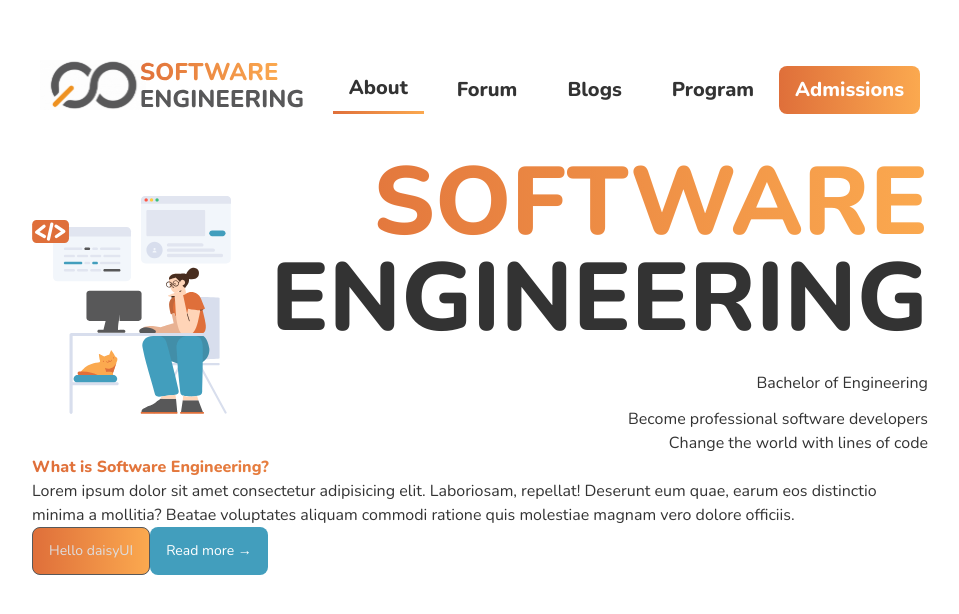
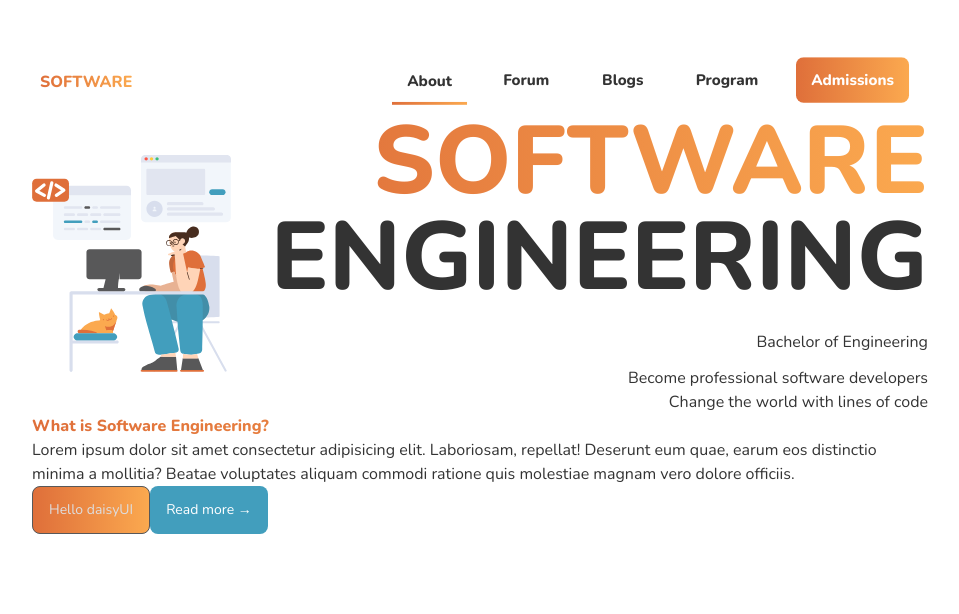
Before and after one commit to neneprm/SE-WEBSITE, a Next.js app: page / in a window 1280 px wide. Shown: the top 614 px of the page, without its empty margins (160-1119 px from the left). Built offline with nearby package versions, Linux system fonts and the light colour scheme.

Commit message:
Fix navbar

```diff
--- a/pages/components/navbar.tsx
+++ b/pages/components/navbar.tsx
@@ -1,18 +1,58 @@
 import Image from 'next/image'
 import logo from '../assets/logo.svg'
+import { HiMenu } from "react-icons/hi";
+import { useState } from 'react';
+import Link from 'next/link';
+
+interface IButton {
+    style: string,
+    link: string,
+    text: string,
+
+}
 
 const NavBar = () => {
+    const Button: React.FunctionComponent<IButton> = ({ style, link, text }) => {
+        return (
+            <button className={`btn btn-ghost sm:text-base md:text-md lg:text-lg font-bold mx-2 ${style}`}>
+                <Link href={`${link}`}><a>{text}</a></Link>
+            </button>
+        )
+    }
     return (
-        <div className='navbar bg-base-100 pb-8'>
+        <div className='navbar'>
             <div className='flex-1'>
-                <a className='hover:cursor-pointer'><Image src={logo} /></a>
+                {/* <a className='hover:cursor-pointer'><Image src={logo} /></a> */}
+                <button className='font-bold text-gradient sm:text-base md:text-md lg:text-lg'>
+                    <Link href='/'><a>SOFTWARE</a></Link>
+                </button>
             </div>
-            <div className='flex-none'>
-                <button className='btn btn-ghost text-xl font-bold mx-2 border-0 border-b-[3px] border-gradient'>About</button>
-                <button className='btn btn-ghost text-xl font-bold mx-2'>Forum</button>
-                <button className='btn btn-ghost text-xl font-bold mx-2'>Blogs</button>
-                <button className='btn btn-ghost text-xl font-bold mx-2'>Program</button>
-                <button className='btn text-xl font-bold bg-gradient hover:bg-gradient-focus border-none text-base-100'>Admissions</button>
+            <div className='flex-none hidden lg:block'>
+                <Button style="border-0 border-b-[3px] border-gradient" link="/" text="About" />
+                <Button style="" link="/forum" text="Forum"/>
+                <Button style="" link="/blogs" text="Blogs"/>
+                <Button style="" link="/program" text="Program"/>
+                <Button style="bg-gradient hover:bg-gradient-focus border-none text-base-100" link="/admissions" text="Admissions"/>
+            </div>
+
+            <div className="flex-none lg:hidden">
+                <div className="dropdown dropdown-end">
+                    <label tabIndex={0} className="btn btn-ghost">
+                        <HiMenu className='sm:text-base md:text-md text-primary hover:text-primary-focus' />
+                    </label>
+                    <ul tabIndex={0} className="mt-3 p-2 shadow menu menu-compact dropdown-content bg-base-100 rounded-box w-52">
+                        <li><a>About</a></li>
+                        <li><a>Forum</a></li>
+                        <li><a>Blogs</a></li>
+                        <li><a>Program</a></li>
+                        <li>
+                            <a className="justify-between">
+                                Admission
+                                <span className="badge bg-gradient text-base-100 border-none">!!!</span>
+                            </a>
+                        </li>
+                    </ul>
+                </div>
             </div>
         </div>
     )
```
